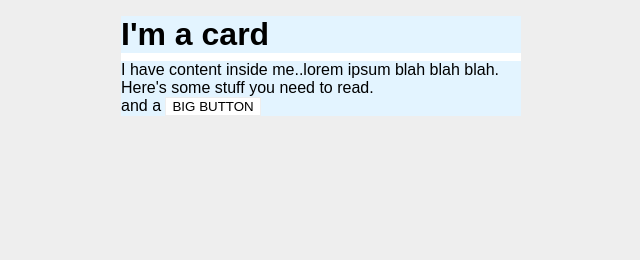
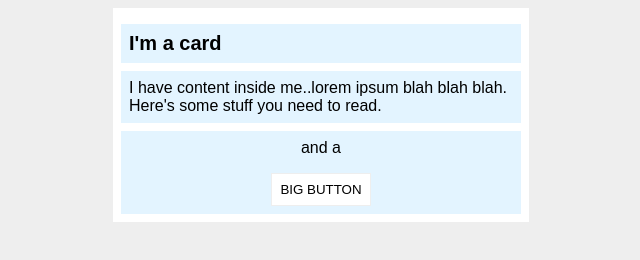
Before and after one commit to karimrashid/solved-css-exercises, a plain HTML site: page margin-and-padding/02-margin-and-padding-2/index.html in a window 1280 px wide. Shown: the whole page, without its empty margins (319-959 px from the left). Drawn offline with Linux system fonts and the light colour scheme.

Commit message:
SOLVED MARGINS AND PADDING 2

```diff
--- a/margin-and-padding/02-margin-and-padding-2/index.html
+++ b/margin-and-padding/02-margin-and-padding-2/index.html
@@ -11,7 +11,10 @@
     <div class="card">
       <h1 class="title">I'm a card</h1>
       <div class="content">I have content inside me..lorem ipsum blah blah blah. Here's some stuff you need to read.</div>
-      <div class="button-container">and a <button>BIG BUTTON</button></div>
+      <div class="button-container">and a
+        <ul>
+
+        </ul><button>BIG BUTTON</button></div>
     </div>
   </body>
 </html>
--- a/margin-and-padding/02-margin-and-padding-2/style.css
+++ b/margin-and-padding/02-margin-and-padding-2/style.css
@@ -6,23 +6,39 @@ body {
 .card {
   width: 400px;
   background: #fff;
-  margin: 16px auto;
+  margin: 8px auto;
+  padding: 8px;
 }
 
 .title {
   background: #e3f4ff;
   margin: 8px auto;
+  font-size: 20px;
+  padding: 8px;
+
 }
 
 .content {
   background: #e3f4ff;
+  padding: 8px;
+  margin: 8px auto;
+
+
 }
 
 .button-container {
   background: #e3f4ff;
+  padding: 8px;
+  margin: auto;
+  text-align: center;
+
+
 }
 
 button {
   background: white;
   border: 1px solid #eee;
+  padding: 8px;
+  align-items: center;
+  margin: auto;
 }
```
